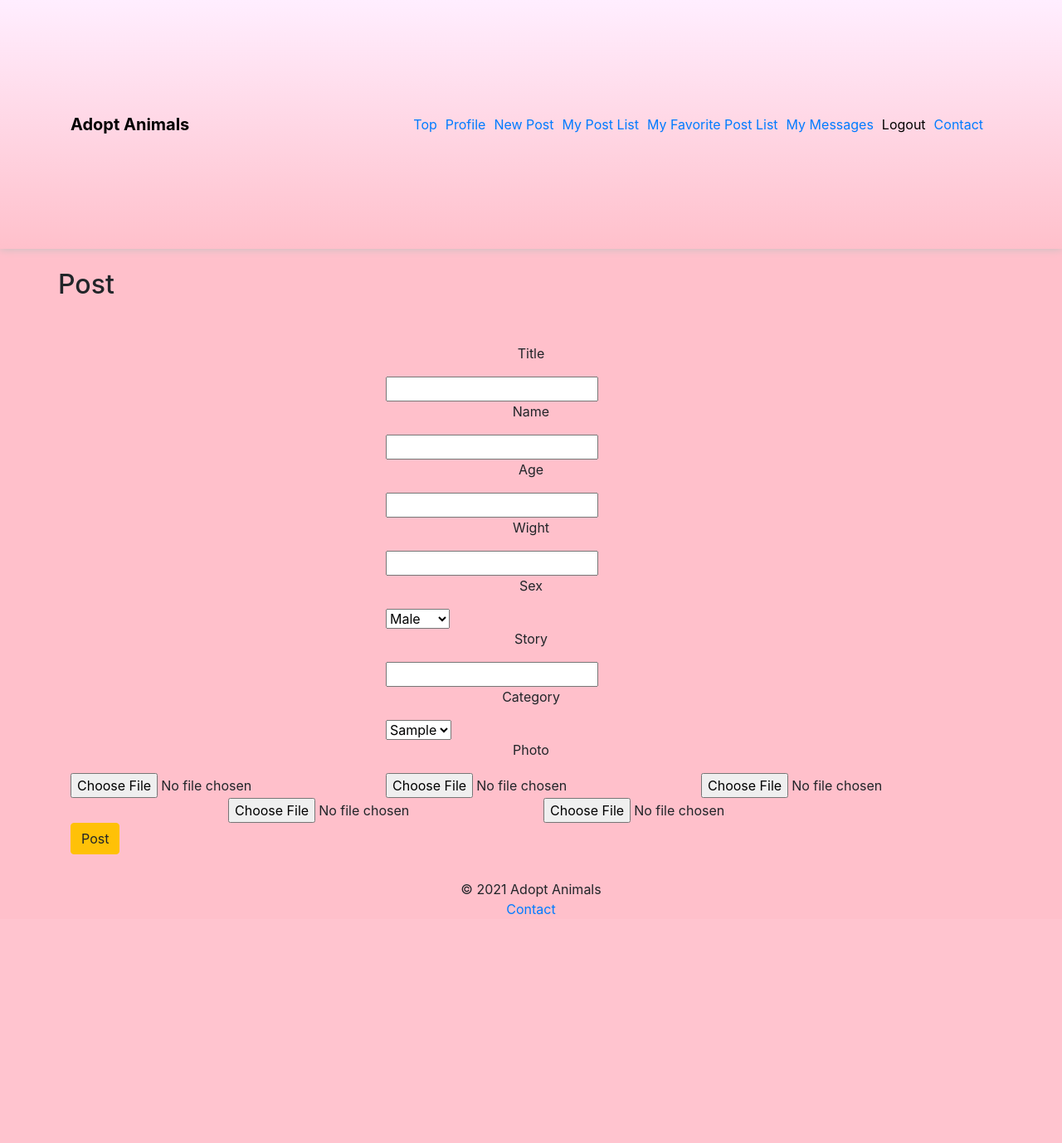
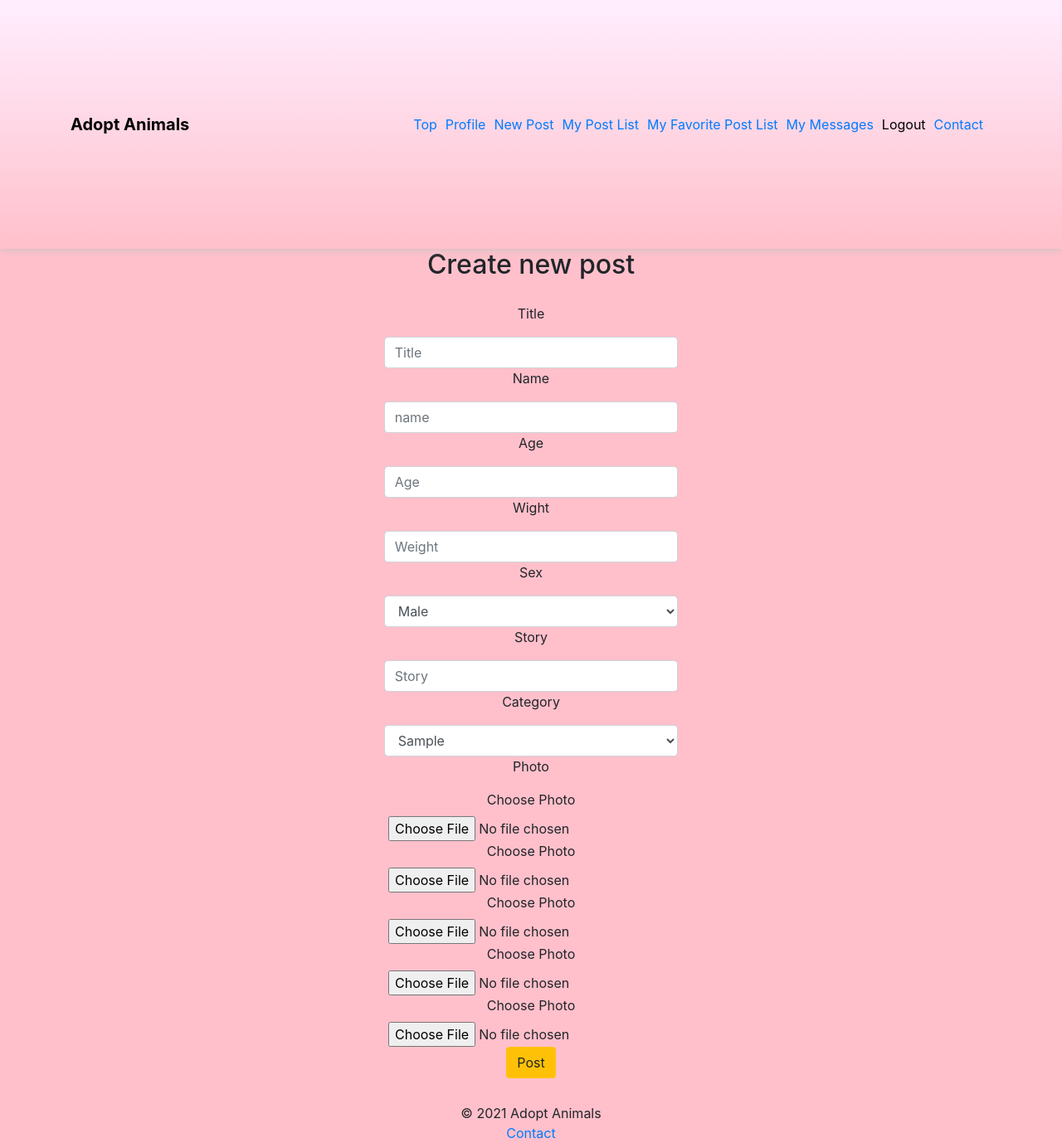
Before and after one commit to toma1031/adoptanimals, a Django app: page /post/new/ in a window 1280 px wide. Shown: the whole page at 83% size. Before the commit the page ends 1103 px from the top, so only its background shows below. Run offline with Django 3.2, Linux system fonts and the light colour scheme; a user stored in the database is signed in; tables that the repository leaves empty hold one stand-in row (values such as "Sample post"); some libraries are stand-ins or nearby versions.

Commit message:
design animals_post_form.html

```diff
--- a/adopt_animals/forms.py
+++ b/adopt_animals/forms.py
@@ -15,9 +15,31 @@ def file_size(value):
 
 class PostForm(forms.ModelForm):
 
-  title = forms.CharField(label='Title', required=True)
-  name = forms.CharField(label='Name', required=True)
-  age = forms.IntegerField(label='Age', required=True)
+  title = forms.CharField(
+        label='Title',
+        required=True,
+        widget=forms.TextInput(attrs={
+            'class': 'form-control',
+            'placeholder': "Title",
+        }),
+    )
+  name = forms.CharField(
+        label='Name',
+        required=True,
+        widget=forms.TextInput(attrs={
+            'class': 'form-control',
+            'placeholder': "name",
+        }),
+    )
+  age = forms.IntegerField(
+        label='Age',
+        required=True,
+        widget=forms.TextInput(attrs={
+            'class': 'form-control',
+            'placeholder': "Age",
+        }),
+    )
+#   photo = forms.ImageField(label='Image', validators=[file_size],widget=forms.ImageField(attrs={'class': 'fileinput'}))
   photo = forms.ImageField(label='Image', validators=[file_size])
   photo2 = forms.ImageField(label='Image2', required=False, validators=[file_size])
   photo3 = forms.ImageField(label='Image3', required=False, validators=[file_size])
@@ -29,13 +51,33 @@ class PostForm(forms.ModelForm):
           ('2', 'Female'),
           ),
          required=True,
-         widget=forms.widgets.Select
+         widget=forms.widgets.Select(attrs={
+                'class': 'form-control',
+            }),
          )
-  weight = forms.IntegerField(label='Weight', required=False)
-  story = forms.CharField(label='Story', required=True)
+  weight = forms.IntegerField(
+        label='Weight',
+        required=False,
+        widget=forms.TextInput(attrs={
+                'class': 'form-control',
+                'placeholder': "Weight",
+        }),
+    )
+  story = forms.CharField(
+        label='Story',
+        required=True,
+        widget=forms.TextInput(attrs={
+                'class': 'form-control',
+                'placeholder': "Story",
+        }),
+    )
 #   下記のempty_label=Noneはプルダウンメニューをクリックすると--------という項目を非表示にできる
   category = forms.ModelChoiceField(queryset=Tag.objects.all(),
-                      widget=forms.Select, label="Category:", required=True, empty_label=None)
+        label="Category:", required=True, empty_label=None,
+        widget=forms.Select(attrs={
+            'class': 'form-control',
+        }),
+    )
 # このMetaの中身というのはmodelsのフィールドを元にしている
   class Meta:
       model = Post
--- a/adopt_animals/templates/adopt_animals/pets/animals_post_form.html
+++ b/adopt_animals/templates/adopt_animals/pets/animals_post_form.html
@@ -1,12 +1,13 @@
 {% extends 'base.html' %}
-
+<!-- |{% load widget_tweaks %}はadd_class:を使用する時に必要 -->
+{% load widget_tweaks %}
 {% block main %}
-<div class="my-4">
-  <h2>Post</h2>
+<div class="w-100 text-center ml-2 mr-2 each_page_to">
+  <h2 class="create_new_post">Create new post</h2>
 </div>
 <!-- enctype="multipart/form-data というのは基本的にテキストベースのデータのやり取りしかしないHTTP通信で色んなデータ(画像やエクセルファイル)も通信の対象に含めるいったものです。 -->
+<div class="w-100 text-center ml-2 mr-2 each_page_to">
 <form action="{% url 'adopt_animals:post_new' %}" method="POST" enctype="multipart/form-data">
-  <div class="container">
   {% csrf_token %}
   {{ form.errors }}
   <p class="title">Title</p>
@@ -38,14 +39,61 @@
     <div class="col-8 col-lg-4">{{ form.category }}</div>
   </div>
   <p class="title">Photo</p>
+  <div class="photo row justify-content-center">
+    <div>
+      <label for="id_photo" class="filelabel">Choose Photo</label>
+      <div class="col-8 col-lg-4">{{ form.photo|add_class:"fileinput" }}</div>
+    </div>
+  </div>
   <div class="row justify-content-center">
-      <div class="col-8 col-lg-4">{{ form.photo }}</div>
-      <div class="col-8 col-lg-4">{{ form.photo2 }}</div>
-      <div class="col-8 col-lg-4">{{ form.photo3 }}</div>
-      <div class="col-8 col-lg-4">{{ form.photo4 }}</div>
-      <div class="col-8 col-lg-4">{{ form.photo5 }}</div>
+    <div>
+      <label for="id_photo2" class="filelabel2">Choose Photo</label>
+      <div class="col-8 col-lg-4">{{ form.photo2|add_class:"fileinput2" }}</div>
     </div>
-    <button class="btn btn-warning" type="submit">Post</button>
+  </div>
+  <div class="row justify-content-center">
+    <div>
+      <label for="id_photo3" class="filelabel3">Choose Photo</label>
+      <div class="col-8 col-lg-4">{{ form.photo3|add_class:"fileinput3" }}</div>
+    </div>
+  </div>
+  <div class="row justify-content-center">
+    <div>
+      <label for="id_photo4" class="filelabel4">Choose Photo</label>
+      <div class="col-8 col-lg-4">{{ form.photo4|add_class:"fileinput4" }}</div>
+    </div>
+  </div>
+  <div class="row justify-content-center">
+    <div>
+      <label for="id_photo5" class="filelabel5">Choose Photo</label>
+      <div class="col-8 col-lg-4">{{ form.photo5|add_class:"fileinput5" }}</div>
+    </div>
+  </div>
+  <button class="btn btn-warning submit_button_post_page" type="submit">Post</button>
+</div>
 </form>
 
+<script>
+  // 添付ファイルチェンジイベント
+  $('.fileinput').on('change', function () {
+    let file = $(this).prop('files')[0];
+    $('.filelabel').text(file.name);
+  });
+  $('.fileinput2').on('change', function () {
+    let file = $(this).prop('files')[0];
+    $('.filelabel2').text(file.name);
+  });
+  $('.fileinput3').on('change', function () {
+    let file = $(this).prop('files')[0];
+    $('.filelabel3').text(file.name);
+  });
+  $('.fileinput4').on('change', function () {
+    let file = $(this).prop('files')[0];
+    $('.filelabel4').text(file.name);
+  });
+  $('.fileinput5').on('change', function () {
+    let file = $(this).prop('files')[0];
+    $('.filelabel5').text(file.name);
+  });
+</script>
 {% endblock %}
```
Also changed, not shown: adopt_animals/static/css/main.css (+108 -1 lines), adopt_animals/templates/adopt_animals/contact/contact_result.html (+6 -1 lines). Lines whose indentation alone changed are shown as unchanged.
